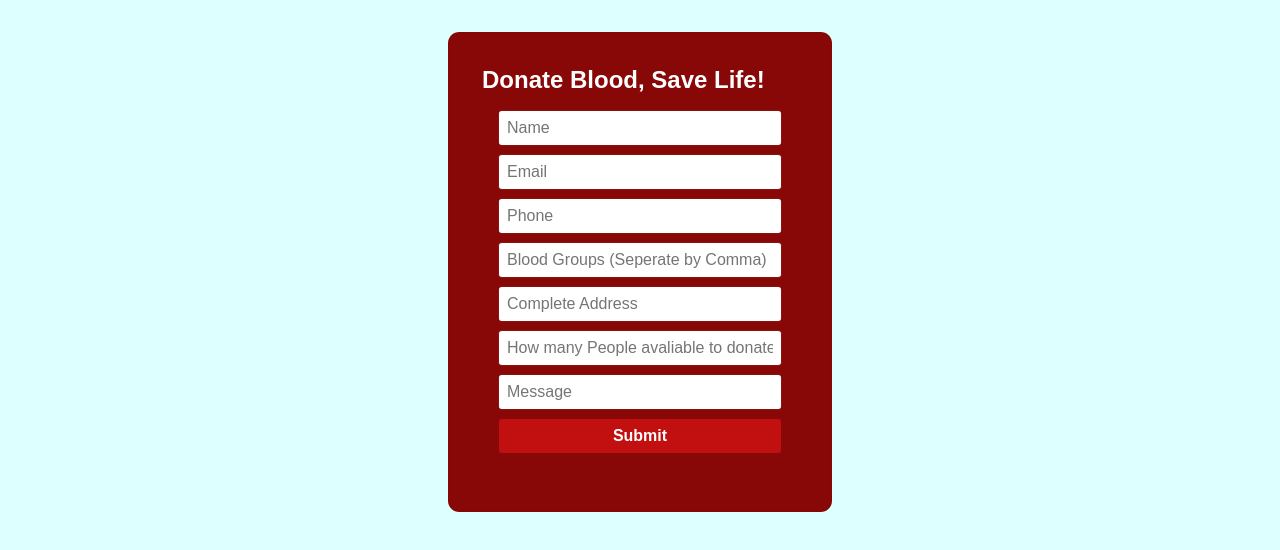
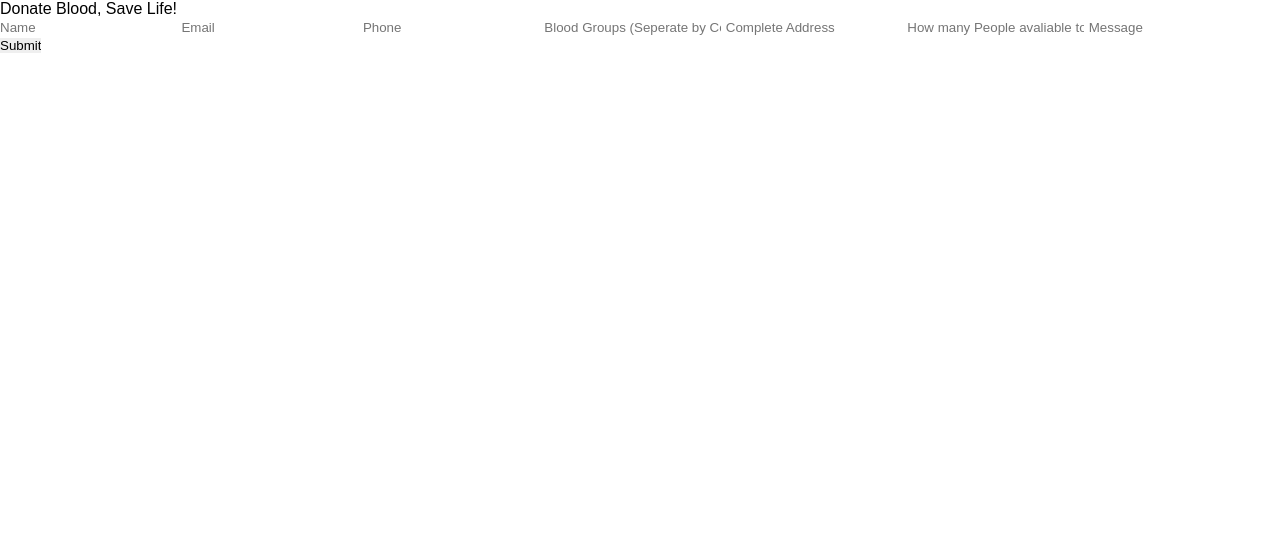
Before and after one commit to TheRitikYadav/webkickstart, a plain HTML site: page donate.html in a window 1280 px wide. Drawn offline with Linux system fonts and the light colour scheme.

Commit message:
Add files via upload

```diff
--- a/style.css
+++ b/style.css
@@ -6,7 +6,6 @@
     padding: 0;
     border: 0;
     box-sizing: border-box; /* Recommended box model */
-    font-family: Arial, Helvetica, sans-serif;
   }
 
   /* Optionally, apply a global font and font size */
@@ -38,71 +37,9 @@
 
   /* Optionally, set a default background color */
   body {
-    background-color: #dff;
+    background-color: #ffffff;
   }
-
-
-
 
     /* End CSS Reset */
 
     /* Begin Page Styles */
-
-   .bloodbox{
-    border: 2px solid #880808f3;
-    margin: 2rem auto;
-    padding: 2rem;
-    border-radius: 0.3cm;
-    background-color: #880808;
-    width: 30%;
-
-  }
-
-  .blood-title{
-    color: #fff;
-    font-weight: 800;
-    font-size: 150%;
-    text-align: center;
-    margin-bottom: 1rem;
-
-
-
-  }
-
-  .bloodbox input{
-    width: 100%;
-    padding: 0.5rem;
-    margin-bottom: 0.5rem;
-    border-radius: 0.1cm;
-    border: 1px solid #880808f3;
-    font-size: 100%;
-    font-weight: 500;
-    color: #880808f3;
-    background-color: #fff;
-    outline: none;
-  }
-
-  .bloodbox input[type="submit"]{
-    background-color: #c20f0f;
-    color: #fff;
-    font-weight: 600;
-    font-size: 100%;
-    cursor: pointer;
-    border: 1px solid #880808f3;
-    transition: 0.3s ease-in-out;
-  }
-
-  .bloodbox input[type="submit"]:hover{
-    background-color: #fff;
-    color: #880808;
-    font-weight: 600;
-    font-size: 100%;
-    cursor: pointer;
-    border: 1px solid #880808f3;
-    transition: 0.3s ease-in-out;
-  }
-
-  .donate-invite-form{
-
-    padding: 1rem;
-  }
```
Also changed, not shown: index.html (added, +29 -0 lines).
